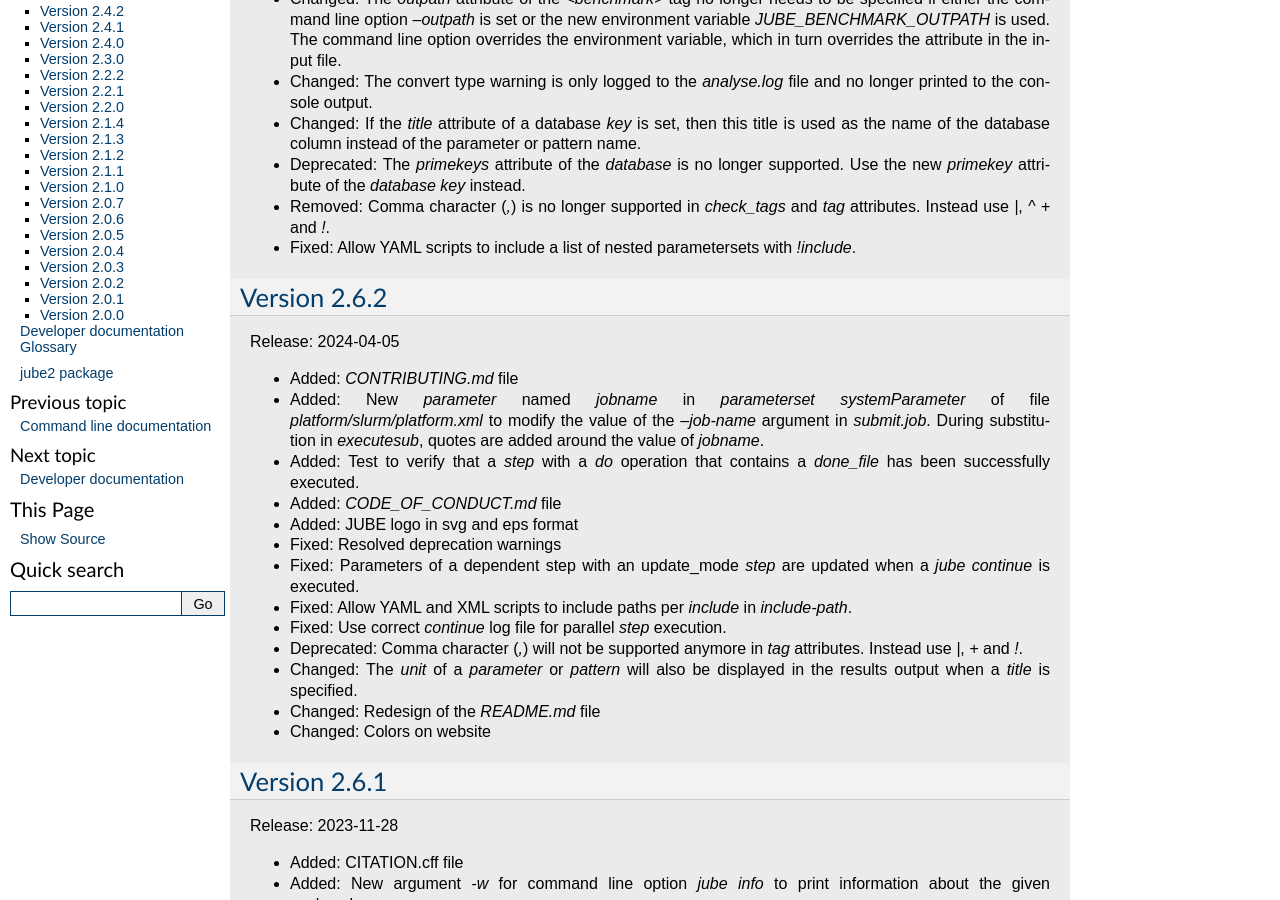
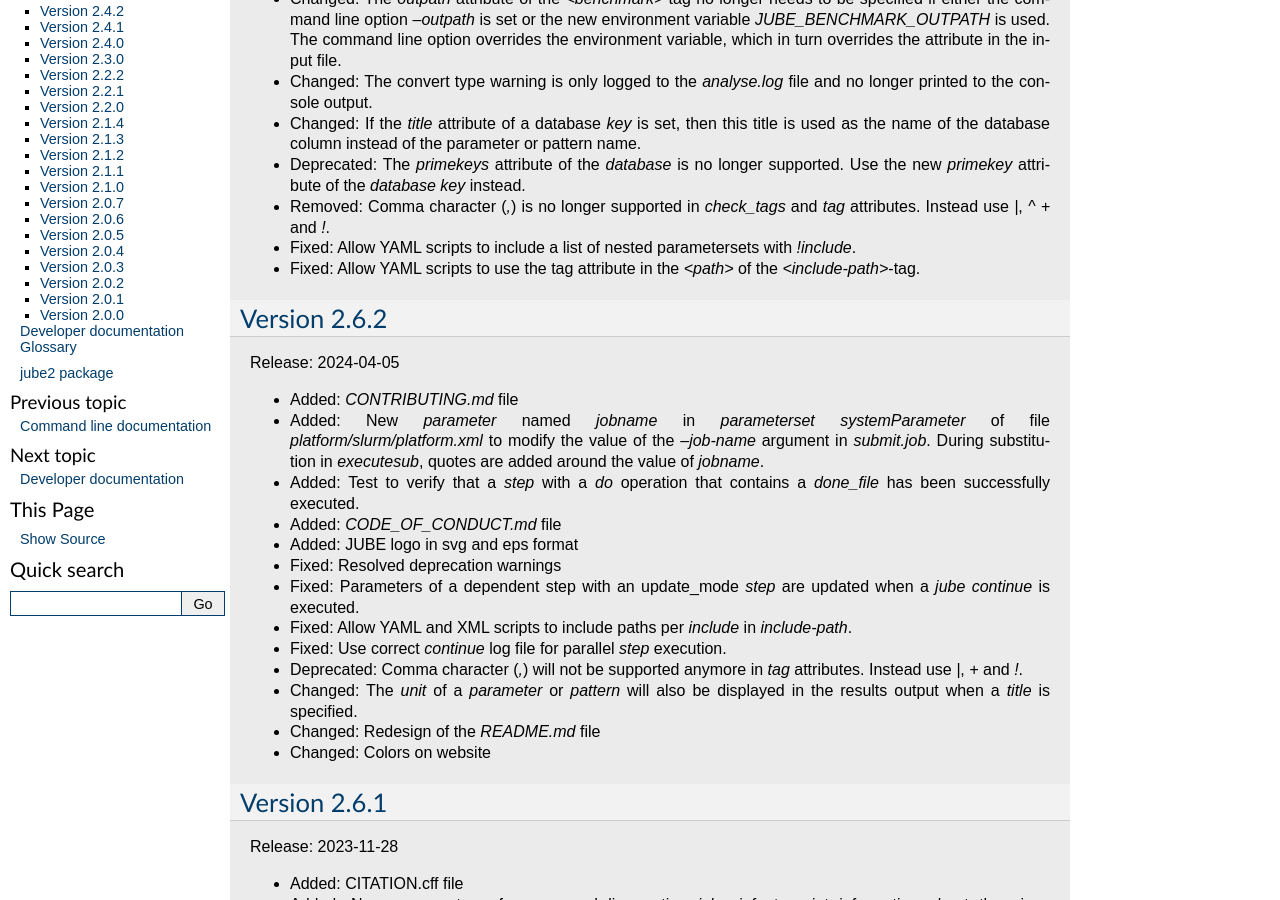
Before and after one commit to FZJ-JSC/JUBE, a Sphinx documentation site: the page built from docs/release_notes.rst, in a window 1280 px wide and 900 px high, scrolled down 405 px. Built offline with Sphinx 7.4.7, drawn with Linux system fonts in a browser that asks for light colours.

Commit message:
Add release note for tags in include-path bug

```diff
--- a/docs/release_notes.rst
+++ b/docs/release_notes.rst
@@ -38,6 +38,7 @@ Release: XXXX-XX-XX
 * Deprecated: The `primekeys` attribute of the `database` is no longer supported. Use the new `primekey` attribute of the `database` `key` instead.
 * Removed: Comma character (`,`) is no longer supported in `check_tags` and `tag` attributes. Instead use `|`, `^` `+` and `!`.
 * Fixed: Allow YAML scripts to include a list of nested parametersets with `!include`.
+* Fixed: Allow YAML scripts to use the tag attribute in the `<path>` of the `<include-path>`-tag.
 
 Version 2.6.2
 ~~~~~~~~~~~~~
```
